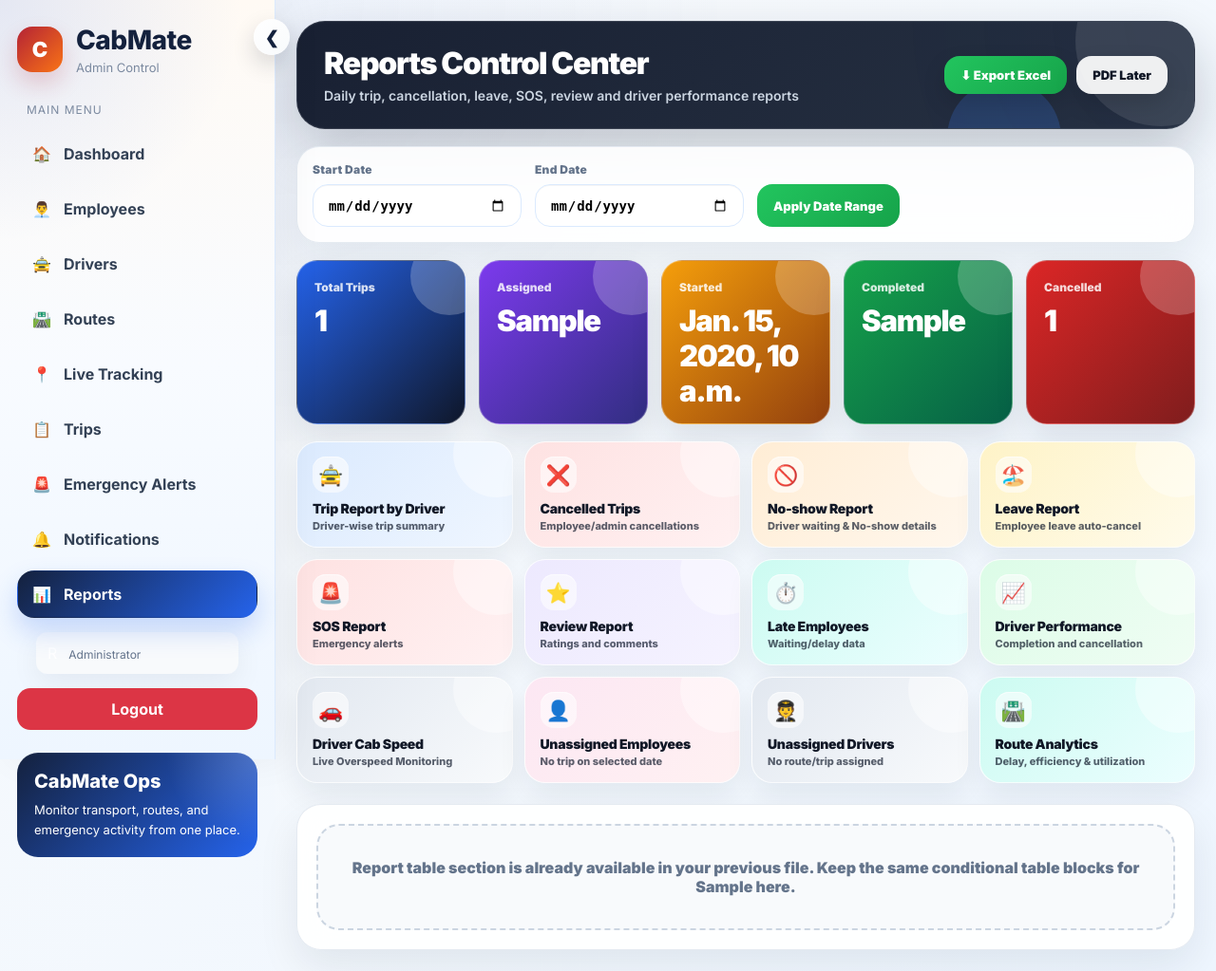
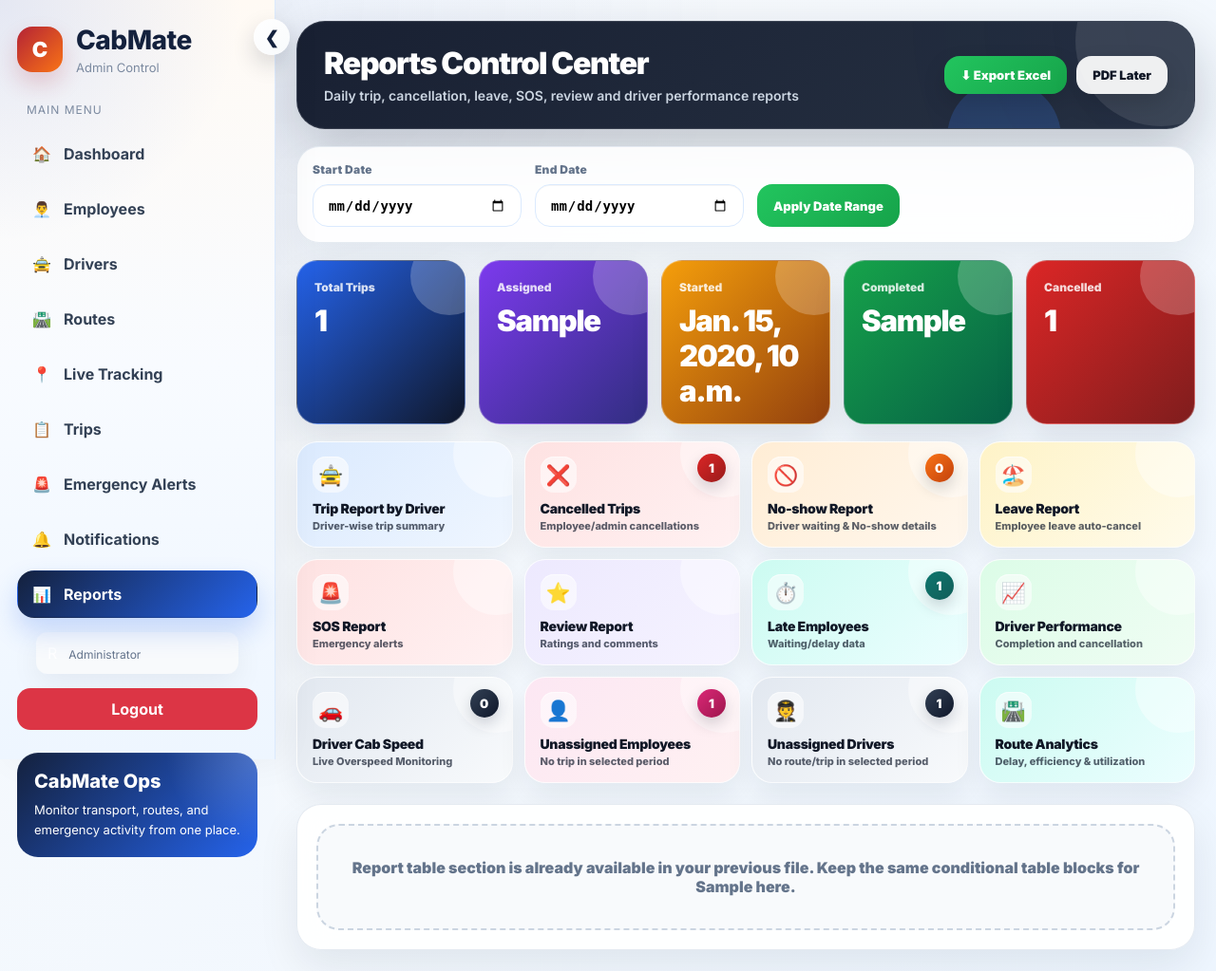
Before and after one commit to RahulKarhana/office-cab, a Django app: template admin_web/templates/admin_web/reports.html in a window 1280 px wide. Shown: the whole page at 95% size. Run offline with Django 5.2, Linux system fonts and the light colour scheme; tables that the repository leaves empty hold one stand-in row (values such as "Sample post"); the template is opened without the code that fills it: values that come from a table or form of the project are taken from there, most other values are stand-ins (such as "Sample title", 1, 10 or a date in 2020).

Commit message:
count show on icon

```diff
--- a/admin_web/templates/admin_web/reports.html
+++ b/admin_web/templates/admin_web/reports.html
@@ -290,6 +290,35 @@
         box-shadow: 0 22px 44px rgba(15, 23, 42, 0.20);
     }
 
+    /* =========================
+       REPORT CARD COUNT BADGE
+    ========================= */
+
+    .report-count {
+        position: absolute;
+        top: 12px;
+        right: 14px;
+        z-index: 3;
+        min-width: 30px;
+        height: 30px;
+        padding: 0 9px;
+        display: inline-flex;
+        align-items: center;
+        justify-content: center;
+        border-radius: 999px;
+        background: #111827;
+        color: #ffffff;
+        font-size: 13px;
+        font-weight: 950;
+        box-shadow: 0 7px 16px rgba(15,23,42,0.18);
+    }
+
+    .report-count.red { background: linear-gradient(135deg,#dc2626,#991b1b); }
+    .report-count.orange { background: linear-gradient(135deg,#f97316,#c2410c); }
+    .report-count.teal { background: linear-gradient(135deg,#0f766e,#115e59); }
+    .report-count.slate { background: linear-gradient(135deg,#334155,#0f172a); }
+    .report-count.pink { background: linear-gradient(135deg,#db2777,#9d174d); }
+
     .report-tab .icon {
         width: 38px;
         height: 38px;
@@ -1008,6 +1037,7 @@
             class="report-tab tab-red"
             href="{% url 'admin_web:cancelled_trips' %}"
         >
+            <span class="report-count red">{{ cancelled_trips_count }}</span>
             <span class="icon">❌</span>
             <strong>Cancelled Trips</strong>
             <small>Employee/admin cancellations</small>
@@ -1015,6 +1045,7 @@
 
         <a class="report-tab tab-orange"
             href="{% url 'admin_web:no_show_report' %}">
+            <span class="report-count orange">{{ no_show_stops|length }}</span>
             <span class="icon">🚫</span>
             <strong>No-show Report</strong>
             <small>Driver waiting & No-show details</small>
@@ -1040,6 +1071,7 @@
 
         <a class="report-tab tab-teal"
             href="{% url 'admin_web:late_report' %}">
+                <span class="report-count teal">{{ late_employees|length }}</span>
                 <span class="icon">⏱️</span>
                 <strong>Late Employees</strong>
                 <small>Waiting/delay data</small>
@@ -1052,21 +1084,24 @@
         </a>
 
         <a class="report-tab tab-slate {% if active_report == 'driver_speed' %}active{% endif %}" href="?start_date={{ start_date }}&end_date={{ end_date }}&report=driver_speed">
+            <span class="report-count slate">{{ overspeed_driver_count|default:"0" }}</span>
             <span class="icon">🚗</span>
             <strong>Driver Cab Speed</strong>
             <small>Live Overspeed Monitoring</small>
         </a>
 
         <a class="report-tab tab-pink {% if active_report == 'unassigned_employees' %}active{% endif %}" href="?start_date={{ start_date }}&end_date={{ end_date }}&report=unassigned_employees">
+            <span class="report-count pink">{{ unassigned_employees|length }}</span>
             <span class="icon">👤</span>
             <strong>Unassigned Employees</strong>
-            <small>No trip on selected date</small>
+            <small>No trip in selected period</small>
         </a>
 
         <a class="report-tab tab-slate {% if active_report == 'unassigned_drivers' %}active{% endif %}" href="?start_date={{ start_date }}&end_date={{ end_date }}&report=unassigned_drivers">
+            <span class="report-count slate">{{ unassigned_drivers|length }}</span>
             <span class="icon">🧑‍✈️</span>
             <strong>Unassigned Drivers</strong>
-            <small>No route/trip assigned</small>
+            <small>No route/trip in selected period</small>
         </a>
 
         <a class="report-tab tab-teal" href="{% url 'admin_web:route_analytics' %}?date={{ start_date }}">
```
